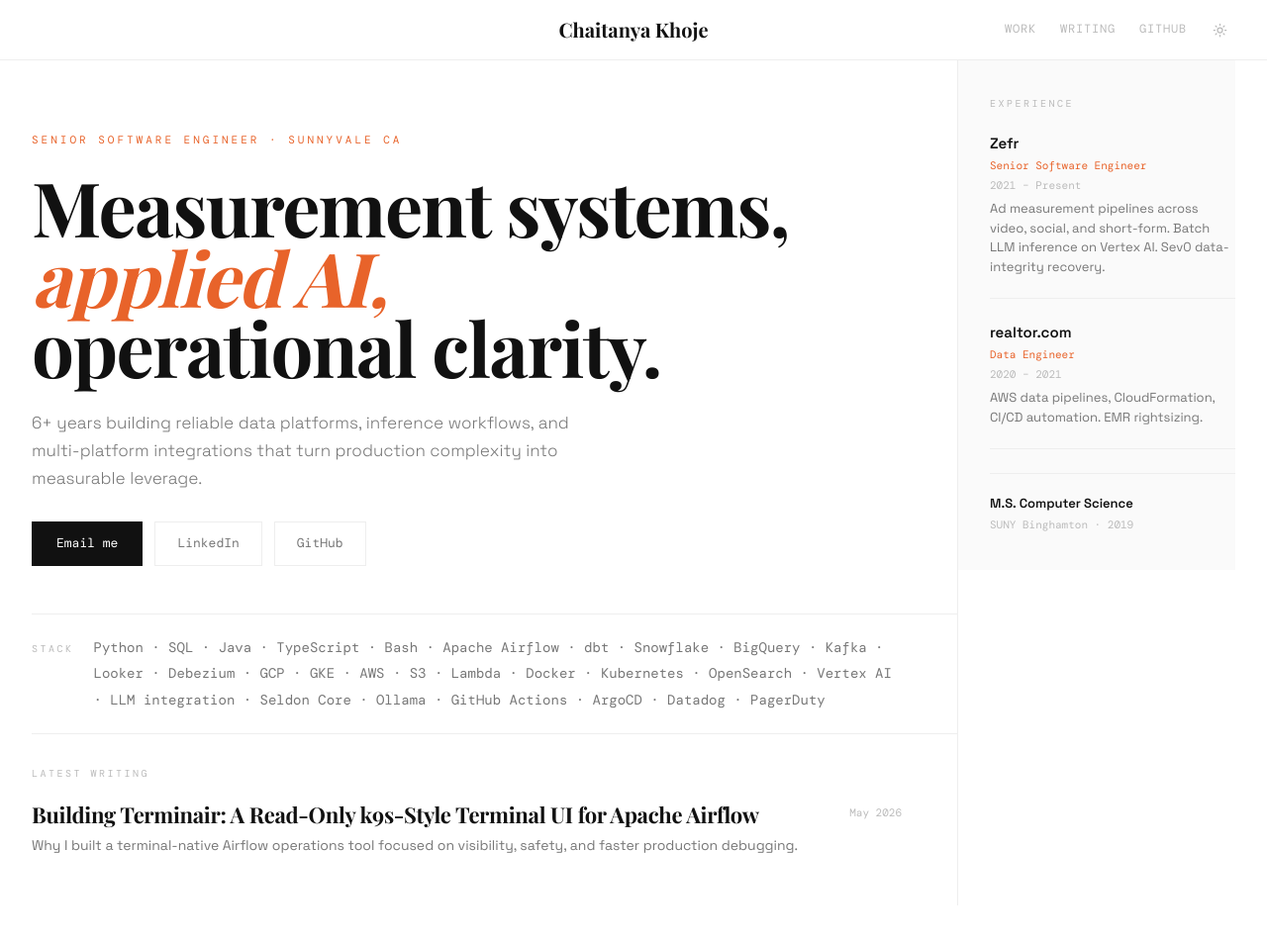
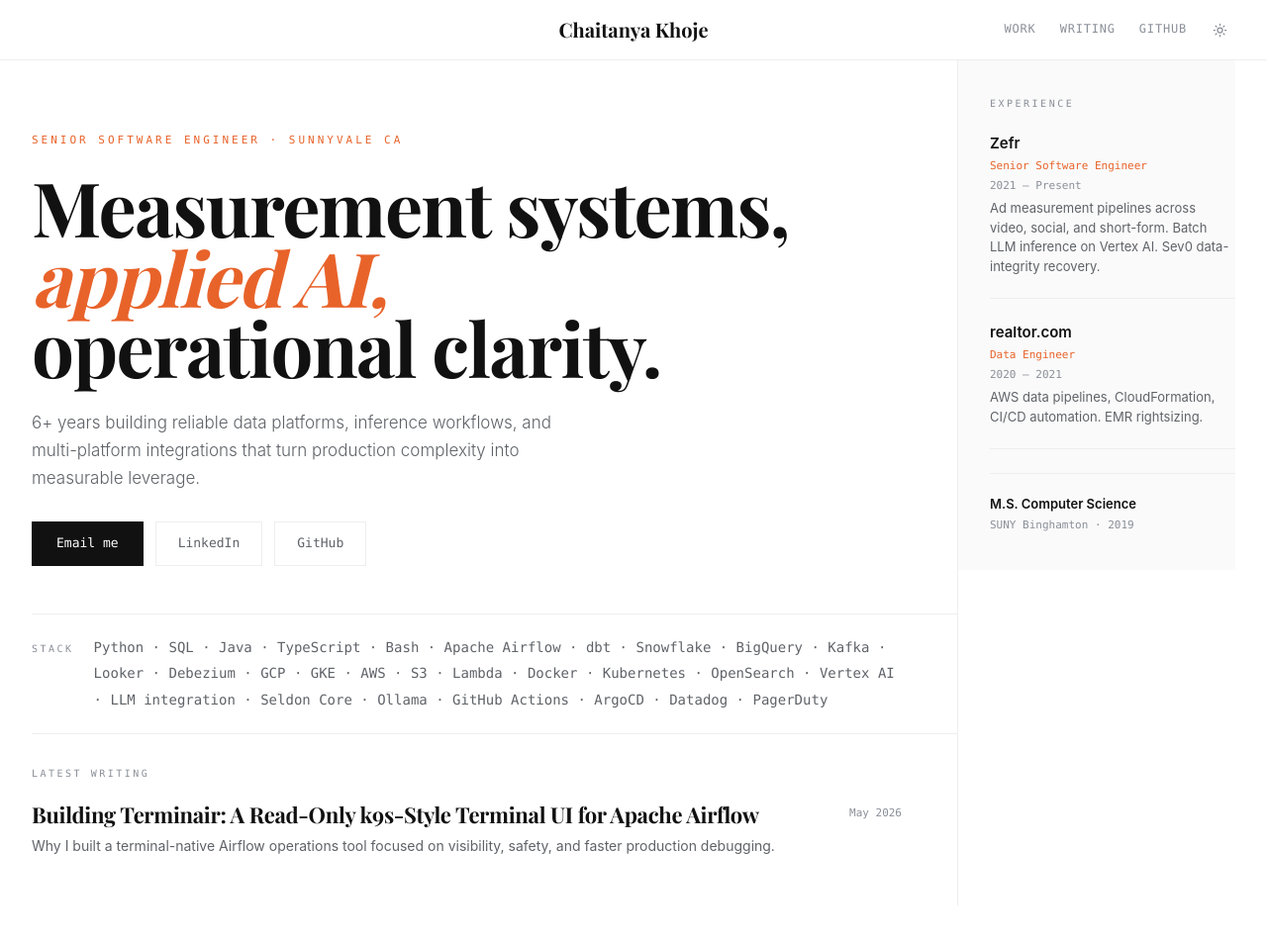
Before and after one commit to ChaitanyaKhoje/chaitanyakhoje.github.io, a Jekyll site: the page built from index.html, in a window 1280 px wide and 1011 px high. Shown: the top 954 px of the window at 99% size. Built offline with Jekyll 4.4.1, drawn with Linux system fonts in a browser that asks for light colours; some web fonts are replaced.

Commit message:
fix: use system font stack and improve contrast

```diff
--- a/_layouts/default.html
+++ b/_layouts/default.html
@@ -7,7 +7,7 @@
   <meta name="description" content="{% if page.description %}{{ page.description }}{% else %}{{ site.description }}{% endif %}" />
   <link rel="preconnect" href="https://fonts.googleapis.com" />
   <link rel="preconnect" href="https://fonts.gstatic.com" crossorigin />
-  <link href="https://fonts.googleapis.com/css2?family=Playfair+Display:ital,wght@0,700;1,700&family=Space+Grotesk:wght@300;400;500;600&family=DM+Mono:wght@400;500&display=swap" rel="stylesheet" />
+  <link href="https://fonts.googleapis.com/css2?family=Playfair+Display:ital,wght@0,700;1,700&display=swap" rel="stylesheet" />
   <script>
     (function() {
       var saved = localStorage.getItem('theme');
--- a/assets/css/portfolio.css
+++ b/assets/css/portfolio.css
@@ -8,12 +8,12 @@
   --bg-sub:    #fafafa;
   --rule:      #eeeeee;
   --ink:       #111111;
-  --ink-soft:  #777777;
-  --ink-faint: #bbbbbb;
+  --ink-soft:  #5f6368;
+  --ink-faint: #8a8f98;
   --accent:    #e8632a;
-  --sans:      'Space Grotesk', system-ui, sans-serif;
+  --sans:      -apple-system, BlinkMacSystemFont, 'SF Pro Text', 'Helvetica Neue', Arial, sans-serif;
   --serif:     'Playfair Display', Georgia, serif;
-  --mono:      'DM Mono', ui-monospace, monospace;
+  --mono:      'SFMono-Regular', 'SF Mono', ui-monospace, Menlo, Consolas, monospace;
   --nav-h:     60px;
 }
 
@@ -22,8 +22,8 @@
   --bg-sub:    #111111;
   --rule:      #1e1e1e;
   --ink:       #f0ece4;
-  --ink-soft:  #6a6a6a;
-  --ink-faint: #333333;
+  --ink-soft:  #aaa39a;
+  --ink-faint: #7a746d;
 }
 
 html { scroll-behavior: smooth; }
```
